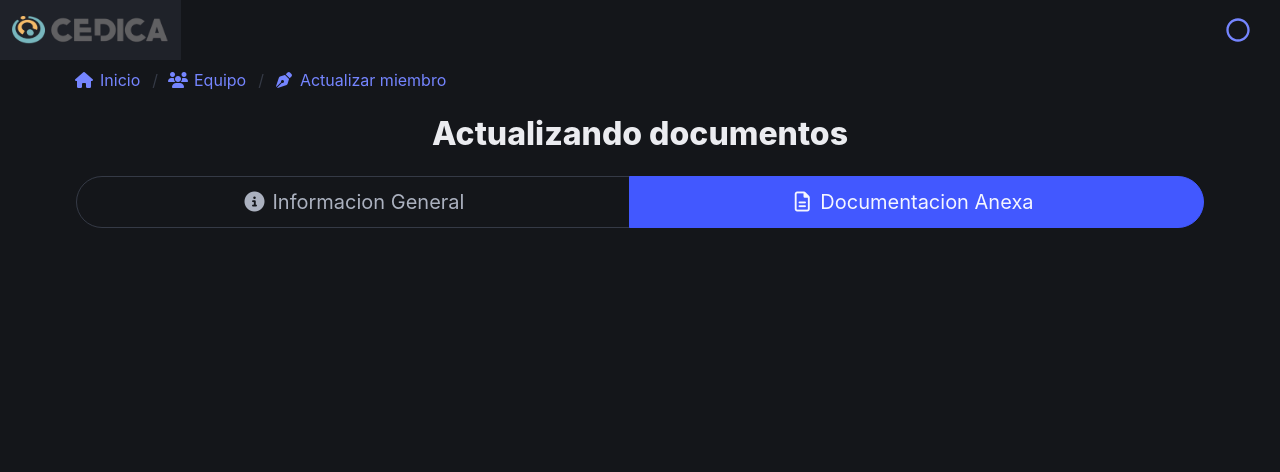
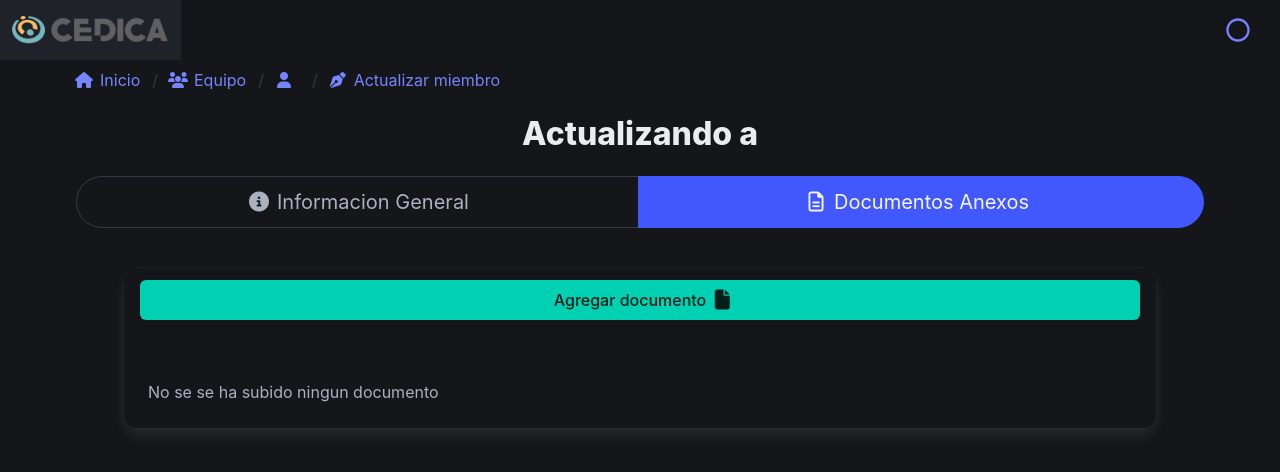
Before and after one commit to notjuanitorres/proyecto2024-CEDICA, a Flask app: template admin/src/web/templates/employee/update_documents.html in a window 1280 px wide. Shown: the top 472 px of the page. Run offline with Flask 3, Linux system fonts and the light colour scheme; the template is opened without the code that fills it, so the values that code supplies are empty; parts of the project's set-up code (start-up, migrations or seed data) failed here and were passed over; some libraries are stand-ins or nearby versions.

Commit message:
allow to download employee files and mock document update page cta's

```diff
--- a/admin/src/core/module/common/services.py
+++ b/admin/src/core/module/common/services.py
@@ -33,7 +33,7 @@ class AbstractStorageServices(object):
         raise NotImplementedError
 
     @abstractmethod
-    def presigned_download_url(self, filename: str, path: str = "") -> str:
+    def presigned_download_url(self, filename: str) -> str:
         raise NotImplementedError
 
     @abstractmethod
@@ -92,10 +92,10 @@ class StorageServices(AbstractStorageServices):
             response.release_conn()
         return response.data
 
-    def presigned_download_url(self, filename: str, path: str = "") -> str:
+    def presigned_download_url(self, filename: str) -> str:
         return self.storage.presigned_get_object(
             self.bucket_name,
-            self.__construct_path(path=path, filename=filename),
+            filename,
             expires=timedelta(hours=self.expiration_get),
         )
 
--- a/admin/src/core/module/employee/mappers.py
+++ b/admin/src/core/module/employee/mappers.py
@@ -102,8 +102,7 @@ class EmployeeMapper:
             "inserted_at": employee.inserted_at,
             "updated_at": employee.updated_at,
         }
-        if employee.files:
-            serialized_employee["files"] = [ file.to_dict() for file in employee.files if file ]
+        serialized_employee["files"] = [ file.to_dict() for file in employee.files if file ]
 
         return serialized_employee
 
--- a/admin/src/web/templates/employee/update_documents.html
+++ b/admin/src/web/templates/employee/update_documents.html
@@ -1,4 +1,8 @@
 {% extends "layout.html" %}
+
+{% from "macros/file_icon.html" import render_file_icon %}
+{% from "employee/macros/parse_categories.html" import render_category %}
+
 {% block title %} Equipo - Agregar miembro {% endblock %}
 
 {% block main_content %}
@@ -21,6 +25,14 @@
       </a>
     </li>
     <li>
+      <a href="{{ url_for('employee_bp.show_employee', employee_id=employee.id) }}">
+        <span class="icon is-small">
+          <i class="fas fa-user" aria-hidden="true"></i>
+        </span>
+        <span>{{ employee.name }} {{ employee.lastname }}</span>
+      </a>
+    </li>
+    <li>
       <a href="">
         <span class="icon is-small">
           <i class="fa-solid fa-pen-nib"></i>
@@ -32,11 +44,11 @@
 </nav>
 
 <div class="container">
-  <h4 class="title is-fullwidth has-text-centered">Actualizando documentos</h4>
+  <h4 class="title is-fullwidth has-text-centered">Actualizando a {{ employee.name + " " + employee.lastname }}</h4>
   <div class="tabs is-toggle is-fullwidth is-toggle-rounded is-centered is-medium">
     <ul>
       <li class="">
-        <a href="{{ url_for("employee_bp.edit_employee", employee_id=employee_id ) }}">
+        <a href="{{ url_for("employee_bp.edit_employee", employee_id=employee.id ) }}">
           <span class="icon is-small">
               <i class="fa fa-info-circle" aria-hidden="true"></i>
           </span>
@@ -48,14 +60,76 @@
           <span class="icon is-small">
               <i class="far fa-file-alt" aria-hidden="true"></i>
           </span>
-          <span>Documentacion Anexa</span>
+          <span>Documentos Anexos</span>
         </a>
       </li>
     </ul>
   </div>
 
 <section class="section pt-4">
-
-
+  <div id="documents" class="card">
+    <header class="panel-header">
+      <div class="panel-block">
+        <button class="button is-fullwidth is-primary">
+          Agregar documento
+          <span class="icon ml-1">
+            <i class="fa-solid fa-file is-size-5"></i>
+          </span>
+        </button>
+      </div>
+      <div class="panel-block">
+        <!-- <p class="control has-icons-left">
+          <input class="input" type="text" placeholder="Search" />
+          <span class="icon is-left">
+            <i class="fas fa-search" aria-hidden="true"></i>
+          </span>
+        </p> -->
+      </div>
+    </header>
+    <div class="card-content">
+        <div class="content">
+          {% if employee.files %}
+          {% for document in documents %}
+          <div class="card">
+              <article class="card-content level is-flex is-flex-wrap-wrap is-justify-content-space-between">
+                  <div class="media m-0">
+                    <div class="media-left">
+                        {{ render_file_icon(document.file.filetype, size=1) }}
+                    </div>
+                    <div class="media-content ml-2">
+                      <p>
+                        <strong class="tag is-white">{{ render_category(document.file.tag) }}</strong>
+                        <small class="ml-1">{{ document.file.uploaded_at | format_date }}</small>
+                        <br />
+                        {{ document.file.original_filename }}
+                        </p>
+                    </div>
+                  </div>
+                  <div class="field has-addons">
+                    <div class="control">
+                      <button class="button is-danger hover">
+                        <span class="icon mr-1">
+                          <i class="fa-solid fa-trash"></i>
+                        </span>
+                        Eliminar
+                      </button>
+                    </div>
+                    <div class="control">
+                      <a href="{{ document.url }}" target="_blank" class="button is-link">
+                        <span class="icon mr-1">
+                          <i class="fa-solid fa-download"></i>
+                        </span>
+                        Descargar
+                      </a>
+                    </div>
+                  </div>
+              </article>
+          </div>
+          {% endfor %}
+          {% else %}
+          <p>No se se ha subido ningun documento</p>
+          {% endif %}
+        </div>
+    </div>
 </section>
 {% endblock %}
```
Also changed, not shown: admin/src/web/controllers/employee.py (+20 -4 lines), admin/src/web/templates/employee/employee.html (+26 -32 lines), admin/src/web/templates/employee/update_employee.html (+10 -2 lines).
